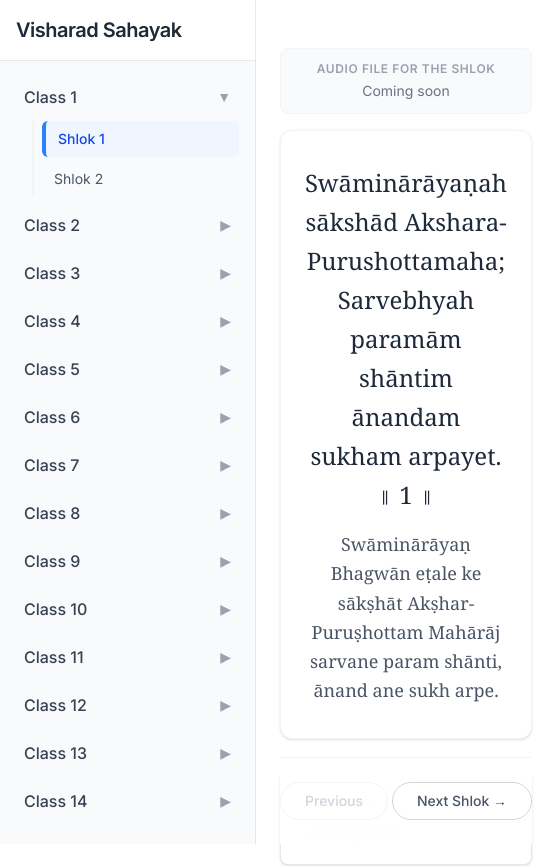
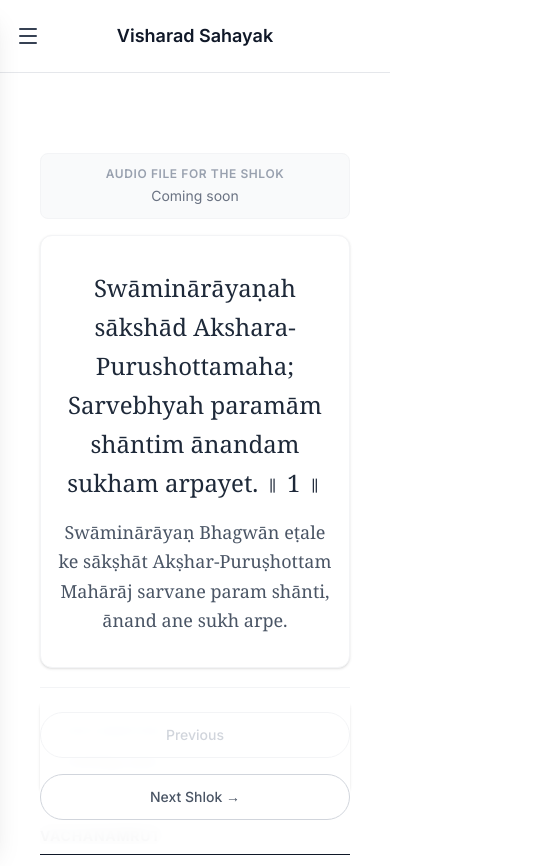
Before and after one commit to Dnaik25/Visharad_App, a Next.js app: page /class/1/shlok/1 in a window 390 px wide. Shown: the top 866 px of the page, 556 px wide, since content can reach past the window. Built offline with nearby package versions, Linux system fonts and the light colour scheme.

Commit message:
Implement mobile-friendly layout and homepage

```diff
--- a/src/app/layout.tsx
+++ b/src/app/layout.tsx
@@ -1,7 +1,7 @@
 import type { Metadata } from 'next';
 import { Inter } from 'next/font/google';
 import './globals.css';
-import { Sidebar } from '@/components/Sidebar';
+import { MainLayout } from '@/components/MainLayout';
 import { getAllClassesMetadata } from '@/lib/data';
 
 const inter = Inter({ subsets: ['latin'] });
@@ -20,11 +20,10 @@ export default async function RootLayout({
 
   return (
     <html lang="en">
-      <body className={`${inter.className} min-h-screen flex bg-white`}>
-        <Sidebar classes={classesData} />
-        <main className="flex-1 ml-64 min-h-screen bg-white">
+      <body className={inter.className}>
+        <MainLayout classes={classesData}>
           {children}
-        </main>
+        </MainLayout>
       </body>
     </html>
   );
--- a/src/app/page.tsx
+++ b/src/app/page.tsx
@@ -1,17 +1,40 @@
-import { redirect } from 'next/navigation';
+import Link from 'next/link';
 import { getAllClassesMetadata } from '@/lib/data';
+import { ArrowRight, BookOpen } from 'lucide-react';
 
 export default async function Home() {
   const classes = await getAllClassesMetadata();
+  let startLink = '/';
+
   if (classes.length > 0 && classes[0].shloks.length > 0) {
     const firstClassId = classes[0].filename.match(/(\d+)/)?.[0] || '1';
     const firstShlokId = classes[0].shloks[0];
-    redirect(`/class/${firstClassId}/shlok/${firstShlokId}`);
+    startLink = `/class/${firstClassId}/shlok/${firstShlokId}`;
   }
 
   return (
-    <div className="flex items-center justify-center h-full">
-      <p className="text-gray-500">No classes found. Please add Class data.</p>
+    <div className="flex flex-col items-center justify-center min-h-[80vh] text-center px-4">
+      <div className="bg-blue-50 p-4 rounded-full mb-6">
+        <BookOpen size={48} className="text-blue-600" />
+      </div>
+
+      <h1 className="text-4xl font-bold text-gray-900 mb-4 tracking-tight">
+        Visharad Sahayak
+      </h1>
+
+      <p className="text-xl text-gray-600 max-w-md mb-10 leading-relaxed">
+        Study support for Visharad classes. Browse classes and shloks comfortably on any device.
+      </p>
+
+      <div className="flex flex-col sm:flex-row gap-4">
+        <Link
+          href={startLink}
+          className="inline-flex items-center justify-center px-8 py-3 text-base font-medium text-white bg-blue-600 rounded-lg hover:bg-blue-700 transition-colors shadow-lg shadow-blue-200"
+        >
+          Start Studying
+          <ArrowRight className="ml-2" size={20} />
+        </Link>
+      </div>
     </div>
   );
 }
--- /dev/null
+++ b/src/components/MainLayout.tsx
@@ -0,0 +1,72 @@
+'use client';
+
+import { useState } from 'react';
+import { Sidebar } from './Sidebar';
+import { Menu } from 'lucide-react';
+import { usePathname } from 'next/navigation';
+
+type MainLayoutProps = {
+    classes: {
+        filename: string;
+        label: string;
+        shloks: number[];
+    }[];
+    children: React.ReactNode;
+};
+
+export function MainLayout({ classes, children }: MainLayoutProps) {
+    const [isMobileMenuOpen, setIsMobileMenuOpen] = useState(false);
+    const pathname = usePathname();
+
+    const closeMenu = () => setIsMobileMenuOpen(false);
+
+    return (
+        <div className="min-h-screen bg-white text-gray-900 font-sans flex flex-col md:flex-row">
+
+            {/* Mobile Header - Visible only on mobile */}
+            <header className="md:hidden flex items-center justify-between p-4 border-b border-gray-200 bg-white sticky top-0 z-20">
+                <button
+                    onClick={() => setIsMobileMenuOpen(true)}
+                    className="p-2 -ml-2 text-gray-700 hover:bg-gray-100 rounded-md"
+                    aria-label="Open menu"
+                >
+                    <Menu size={24} />
+                </button>
+
+                <h1 className="text-lg font-semibold text-gray-900 absolute left-1/2 transform -translate-x-1/2">
+                    Visharad Sahayak
+                </h1>
+
+                <div className="w-8" />{/* Spacer to center title */}
+            </header>
+
+            {/* Sidebar - Desktop: Fixed, Mobile: Overlay */}
+            {/* Mobile Overlay Backdrop */}
+            {isMobileMenuOpen && (
+                <div
+                    className="fixed inset-0 bg-black/30 z-30 md:hidden backdrop-blur-sm transition-opacity"
+                    onClick={closeMenu}
+                    aria-hidden="true"
+                />
+            )}
+
+            {/* Sidebar Container */}
+            <div className={`
+        fixed inset-y-0 left-0 z-40 w-64 bg-white shadow-xl transform transition-transform duration-300 ease-in-out md:translate-x-0 md:shadow-none md:static md:z-0 md:h-screen md:sticky md:top-0
+        ${isMobileMenuOpen ? 'translate-x-0' : '-translate-x-full'}
+      `}>
+                <Sidebar
+                    classes={classes}
+                    onLinkClick={closeMenu}
+                    onClose={closeMenu}
+                />
+            </div>
+
+            {/* Main Content */}
+            <main className="flex-1 w-full max-w-5xl mx-auto md:px-8 px-4 py-8">
+                {children}
+            </main>
+
+        </div>
+    );
+}
--- a/src/components/ShlokView.tsx
+++ b/src/components/ShlokView.tsx
@@ -46,7 +46,7 @@ export function ShlokCard({
     };
 
     return (
-        <div className="mb-8 text-center py-8 px-6 bg-white rounded-xl border border-gray-100 shadow-sm">
+        <div className="mb-8 text-center py-8 px-4 md:px-6 bg-white rounded-xl border border-gray-100 shadow-sm">
             {shlokSanskrit && (
                 <h2 className="text-2xl font-serif text-gray-800 leading-relaxed mb-4 whitespace-pre-wrap">
                     {formatShlokText(shlokSanskrit)}
@@ -91,16 +91,16 @@ export function NavButtons({
     nextHref: string | null;
 }) {
     return (
-        <div className="flex justify-between items-center mt-12 pt-6 border-t border-gray-100 sticky bottom-0 bg-white/95 backdrop-blur-sm pb-6">
+        <div className="flex flex-col sm:flex-row justify-between items-center mt-12 pt-6 border-t border-gray-100 sticky bottom-0 bg-white/95 backdrop-blur-sm pb-6 gap-4">
             {prevHref ? (
                 <Link
                     href={prevHref}
-                    className="px-6 py-2 border border-gray-300 rounded-full text-gray-600 hover:bg-gray-50 hover:text-gray-900 transition-colors text-sm font-medium"
+                    className="w-full sm:w-auto text-center px-6 py-3 sm:py-2 border border-gray-300 rounded-full text-gray-600 hover:bg-gray-50 hover:text-gray-900 transition-colors text-sm font-medium"
                 >
                     ← Previous Shlok
                 </Link>
             ) : (
-                <span className="px-6 py-2 border border-gray-100 rounded-full text-gray-300 text-sm font-medium cursor-not-allowed">
+                <span className="w-full sm:w-auto text-center px-6 py-3 sm:py-2 border border-gray-100 rounded-full text-gray-300 text-sm font-medium cursor-not-allowed">
                     Previous
                 </span>
             )}
@@ -108,12 +108,12 @@ export function NavButtons({
             {nextHref ? (
                 <Link
                     href={nextHref}
-                    className="px-6 py-2 border border-gray-300 rounded-full text-gray-600 hover:bg-gray-50 hover:text-gray-900 transition-colors text-sm font-medium"
+                    className="w-full sm:w-auto text-center px-6 py-3 sm:py-2 border border-gray-300 rounded-full text-gray-600 hover:bg-gray-50 hover:text-gray-900 transition-colors text-sm font-medium"
                 >
                     Next Shlok →
                 </Link>
             ) : (
-                <span className="px-6 py-2 border border-gray-100 rounded-full text-gray-300 text-sm font-medium cursor-not-allowed">
+                <span className="w-full sm:w-auto text-center px-6 py-3 sm:py-2 border border-gray-100 rounded-full text-gray-300 text-sm font-medium cursor-not-allowed">
                     Next
                 </span>
             )}
--- a/src/components/Sidebar.tsx
+++ b/src/components/Sidebar.tsx
@@ -3,7 +3,7 @@
 import { useState } from 'react';
 import Link from 'next/link';
 import { usePathname } from 'next/navigation';
-import { ChevronDown, ChevronRight } from 'lucide-react'; // Placeholder icons, or use text
+import { X } from 'lucide-react';
 
 type SidebarProps = {
     classes: {
@@ -11,15 +11,14 @@ type SidebarProps = {
         label: string;
         shloks: number[];
     }[];
+    onLinkClick?: () => void;
+    onClose?: () => void; // For the close button
 };
 
-export function Sidebar({ classes }: SidebarProps) {
+export function Sidebar({ classes, onLinkClick, onClose }: SidebarProps) {
     const pathname = usePathname();
-    // State for expanded classes. Default to first class expanded or none?
-    // User said "Each Class expands (dropdown)".
-    // Let's keep state of which are expanded.
     const [expanded, setExpanded] = useState<Record<string, boolean>>({
-        [classes[0]?.filename]: true // Expand first one by default
+        [classes[0]?.filename]: true
     });
 
     const toggle = (fname: string) => {
@@ -27,12 +26,44 @@ export function Sidebar({ classes }: SidebarProps) {
     };
 
     return (
-        <aside className="w-64 bg-gray-50 border-r border-gray-200 h-screen flex flex-col overflow-y-auto fixed left-0 top-0">
-            <div className="p-4 border-b border-gray-200 bg-white sticky top-0 z-10">
-                <h1 className="text-xl font-semibold text-gray-800 tracking-tight">Visharad Sahayak</h1>
+        <aside className="h-full flex flex-col bg-gray-50 border-r border-gray-200">
+            {/* Header */}
+            <div className="p-4 border-b border-gray-200 bg-white sticky top-0 z-10 flex items-center justify-between">
+                <Link
+                    href="/"
+                    onClick={onLinkClick}
+                    className="text-xl font-semibold text-gray-800 tracking-tight hover:text-blue-600 transition-colors"
+                >
+                    Visharad Sahayak
+                </Link>
+                {/* Mobile Close Button */}
+                {onClose && (
+                    <button
+                        onClick={onClose}
+                        className="p-1 rounded-md text-gray-500 hover:bg-gray-100 md:hidden"
+                        aria-label="Close sidebar"
+                    >
+                        <X size={24} />
+                    </button>
+                )}
             </div>
 
-            <nav className="flex-1 p-4 space-y-2">
+            {/* Navigation */}
+            <nav className="flex-1 p-4 space-y-2 overflow-y-auto">
+                <Link
+                    href="/"
+                    onClick={onLinkClick}
+                    className={`
+                        block px-3 py-2 text-sm font-medium rounded-md transition-all mb-4
+                        ${pathname === '/'
+                            ? 'bg-blue-50 text-blue-700 border-l-4 border-blue-500'
+                            : 'text-gray-700 hover:bg-gray-100 hover:text-gray-900'
+                        }
+                    `}
+                >
+                    Home
+                </Link>
+
                 {classes.map((cls) => {
                     const isExpanded = expanded[cls.filename];
                     return (
@@ -50,10 +81,8 @@ export function Sidebar({ classes }: SidebarProps) {
                             {isExpanded && (
                                 <div className="mt-1 ml-4 space-y-1 border-l-2 border-gray-100 pl-2">
                                     {cls.shloks.map((shlokNum) => {
-                                        // Extract class number for URL
                                         const classNumMatch = cls.filename.match(/(\d+)/);
                                         const classId = classNumMatch ? classNumMatch[0] : '1';
-
                                         const href = `/class/${classId}/shlok/${shlokNum}`;
                                         const isActive = pathname === href;
 
@@ -61,13 +90,14 @@ export function Sidebar({ classes }: SidebarProps) {
                                             <Link
                                                 key={shlokNum}
                                                 href={href}
+                                                onClick={onLinkClick}
                                                 className={`
-                          block px-3 py-2 text-sm rounded-md transition-all
-                          ${isActive
+                                                  block px-3 py-2 text-sm rounded-md transition-all
+                                                  ${isActive
                                                         ? 'bg-blue-50 text-blue-700 font-medium border-l-4 border-blue-500'
                                                         : 'text-gray-600 hover:text-gray-900 hover:bg-gray-50'
                                                     }
-                        `}
+                                                `}
                                             >
                                                 Shlok {shlokNum}
                                             </Link>
```
